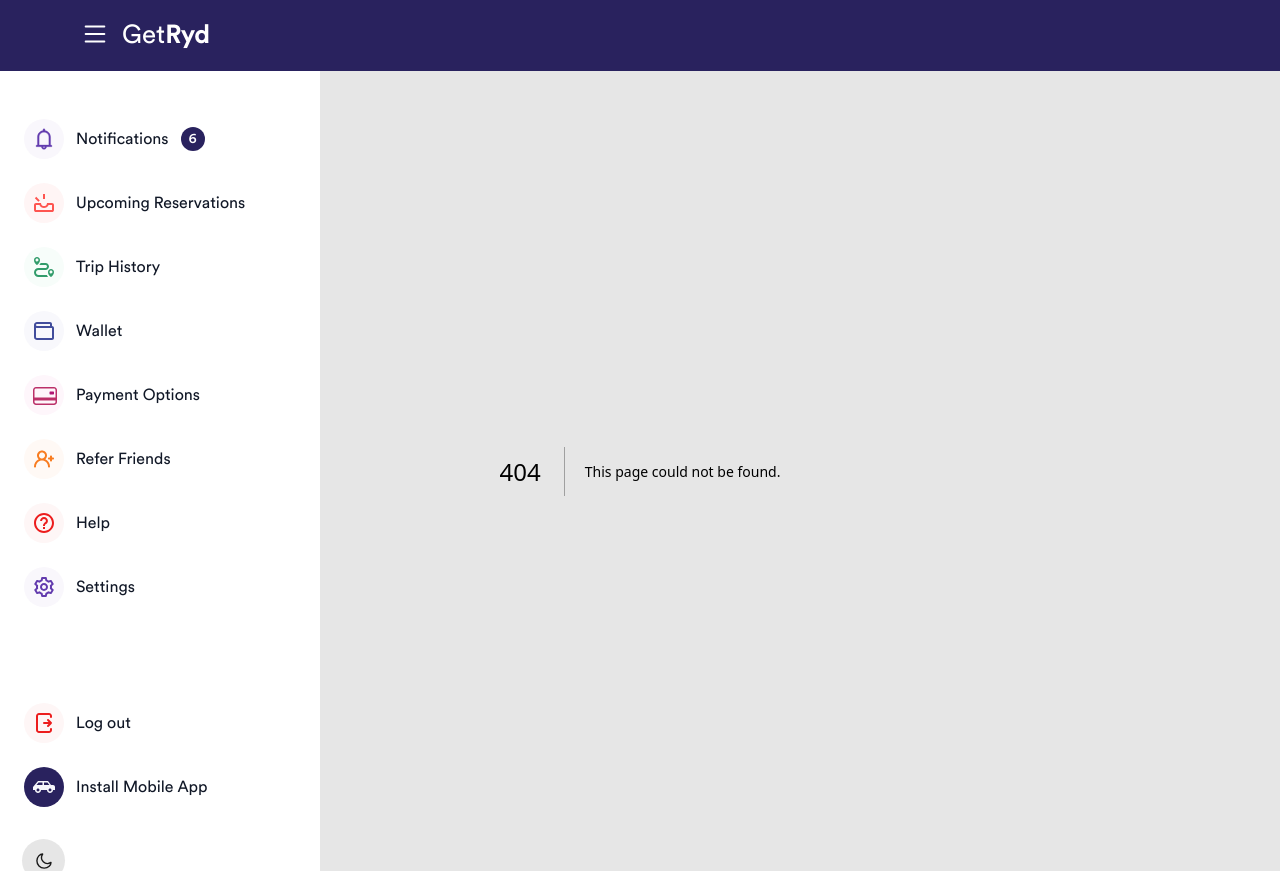
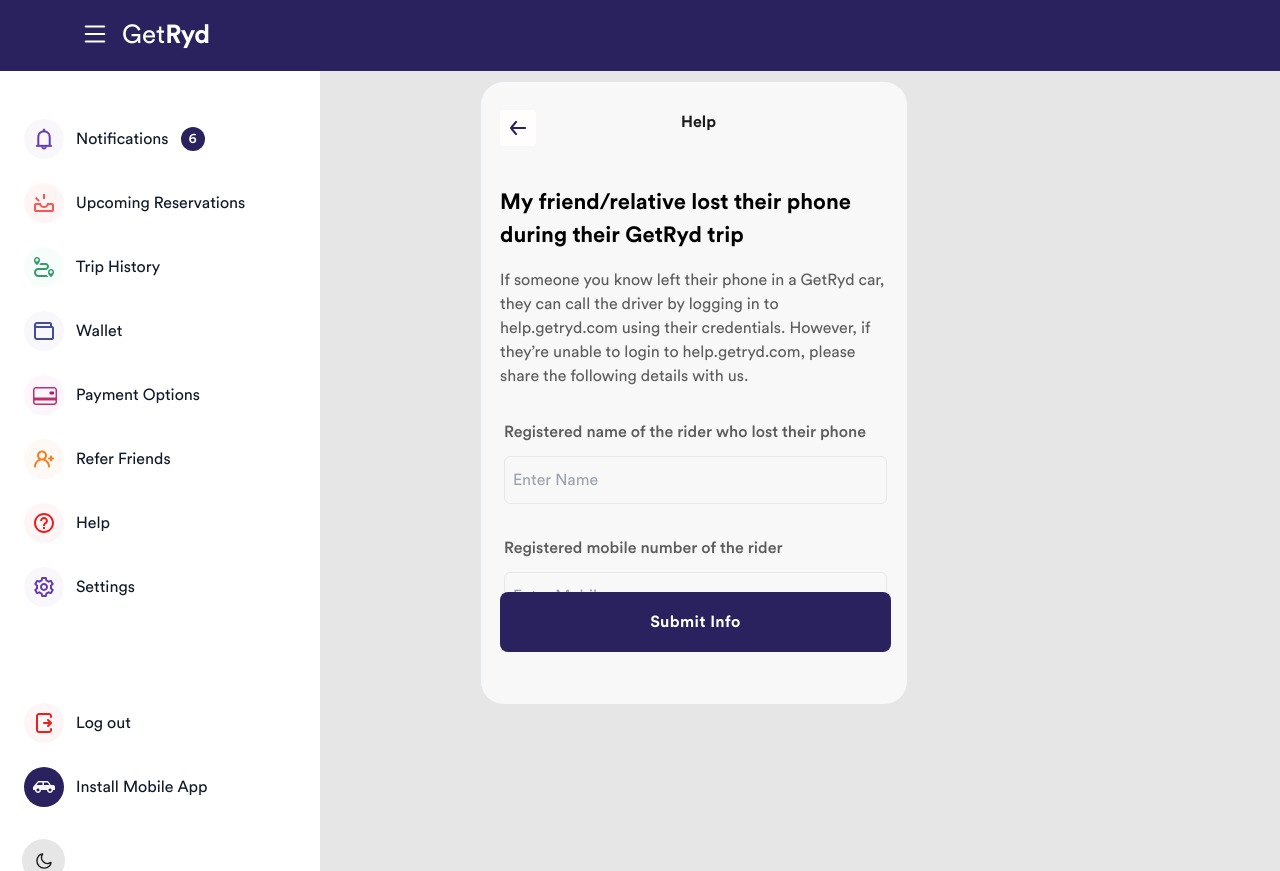
Before and after one commit to shohan-ch/ride-sharing-platform, a Next.js app: page /trip_history/lostItemFormOne in a window 1280 px wide. Before the commit this address had no page. Built offline with nearby package versions, Linux system fonts and the light colour scheme.

Commit message:
Page:added lostItemForm one created

```diff
--- a/src/components/TripHistory/LostItem/LostItemView.jsx
+++ b/src/components/TripHistory/LostItem/LostItemView.jsx
@@ -1,5 +1,6 @@
 import Button from "@/components/Utils/Button/Button";
 import Link from "next/link";
+import Router from "next/router";
 
 export default () => {
   return (
@@ -9,7 +10,7 @@ export default () => {
           <div className="sm:pt-4 sm:text-left lg:pt-0 2xs:px-0 2xs:pt-0 2xs:text-left">
             <div className="scroll_div h-full overflow-y-auto overflow-x-hidden py-2 dark:border-[#2C2C35] md:h-full lg:h-[390px] xl:h-[490px] 2xl:h-[390px] 3xl:h-[700px]">
               <div className="pickup_header mb-10 flex md:pr-[86px] lg:pl-1 lg:pr-[62px] 2xs:mb-3 2xs:pr-4 2xs:pl-1">
-                <Link href="/trip_history/business_list">
+                <Link href="/trip_history/details">
                   <img src="/assets/icons/back.svg" alt="svg_icon" />
                 </Link>
                 <h2 className="mx-auto font-extrabold text-black dark:text-gray-2 2xl:text-22 3xl:text-[24px] 2xs:text-[18px]">
@@ -17,24 +18,23 @@ export default () => {
                 </h2>
               </div>
 
-              <div className="rounded-5 dark:text-white px-5 py-6 mx-4 mx-auto mt-8 rounded-lg">
+              <div className="rounded-5 mx-4 mx-auto mt-8 rounded-lg px-5 py-6 dark:text-white">
                 <p className="text-center font-bold md:text-[20px] lg:text-[22px] 2xs:text-[18px]">
                   What do you need help with?
                 </p>
               </div>
-              <div className="lg:pt-4 mx-auto mb-16 space-y-4">
-                <Button color="gray" className="">
+              <div className="mx-auto mb-16 space-y-4 lg:pt-4">
+                <Button
+                  color="gray"
+                  className="h-[70px]"
+                  handler={() => Router.push("/trip_history/lostItemFormOne")}
+                >
                   My friend/relative lost their phone during their GetRyd trips
                 </Button>
-                {/* <button
-                  onclick="location.href='./find_lost_item_form1.html'"
-                  className="rounded-5 shadow-one dark:shadow-dark group flex w-full items-center justify-center bg-gray-3 py-4 px-6 text-base font-semibold text-black hover:bg-primary-hover hover:text-white dark:bg-dark-2 dark:text-white dark:hover:bg-[#29225E]"
-                >
-                  My friend/relative lost their phone during their GetRyd trips
-                </button> */}
-                <button className="rounded-5 shadow-one dark:shadow-dark group flex w-full items-center justify-center bg-gray-3 py-4 px-6 text-base font-semibold text-black hover:bg-primary-hover hover:text-white dark:bg-dark-2 dark:text-white dark:hover:bg-[#29225E]">
+
+                <Button color="gray" className="h-[70px]">
                   I could not reach my driver about a lost item
-                </button>
+                </Button>
               </div>
             </div>
           </div>
--- /dev/null
+++ b/src/components/TripHistory/LostItemFormOne/LostItemFormOneView.jsx
@@ -0,0 +1,82 @@
+import InputField from "@/components/Forms/InputField";
+import Button from "@/components/Utils/Button/Button";
+import TripHistoryList from "@/components/Utils/List/TripHistoryList";
+import Link from "next/link";
+
+export default () => {
+  return (
+    <>
+      <section className="sec items-center justify-center md:block md:h-full md:w-full lg:flex lg:justify-start lg:pl-[480px] lg:pt-[10px] 2xs:block 2xs:h-full 2xs:w-full">
+        <div className="wrapper relative  border bg-gray-1 pr-4  pl-[19px] pt-5 dark:bg-dark-bg sm:pb-8 sm:dark:border-0 lg:w-[428px] lg:rounded-3xl lg:dark:border 2xs:h-full 2xs:w-auto 2xs:pt-2 2xs:pb-10 2xs:dark:border-0">
+          <div className="sm:pt-4 sm:text-left lg:pt-0 2xs:px-0 2xs:pt-0 2xs:text-left">
+            <div className="scroll_div h-full overflow-y-auto overflow-x-hidden py-2 dark:border-[#2C2C35] md:h-full lg:h-[390px] xl:h-[490px] 2xl:h-[490px] 3xl:h-[750px]">
+              <div className="pickup_header mb-10 flex md:pr-[76px] lg:pr-[30px] 2xs:mb-3 ">
+                <Link href="/trip_history/lost_item">
+                  <img src="/assets/icons/backBgWhite.svg" alt="svg_icon" />
+                </Link>
+                <h2 className="mx-auto font-extrabold text-black dark:text-gray-2 2xl:text-22 3xl:text-[24px] 2xs:text-[18px]">
+                  Help
+                </h2>
+              </div>
+              <div className="rounded-5 mx-auto mt-2 rounded-lg px-0 pb-8 dark:text-white 2xs:mt-2 2xs:pt-0">
+                <p className="font-bold md:text-[20px] lg:text-[22px] 2xs:text-[18px]">
+                  My friend/relative lost their phone during their GetRyd trip
+                </p>
+                <p className="mt-4 text-gray-light dark:text-white">
+                  If someone you know left their phone in a GetRyd car, they can
+                  call the driver by logging in to help.getryd.com using their
+                  credentials. However, if they’re unable to login to
+                  help.getryd.com, please share the following details with us.
+                </p>
+              </div>
+              {/* Form */}
+              <form action="#">
+                <div className="px-1 sm:mb-8 2xs:mb-4">
+                  <InputField
+                    label="Registered name of the rider who lost their phone"
+                    placeholder="Enter Name"
+                    type="text"
+                  />
+                </div>
+                <div className="px-1 sm:mb-8 2xs:mb-4">
+                  <InputField
+                    label="Registered mobile number of the rider"
+                    placeholder="Enter Mobile"
+                    type="text"
+                  />
+                </div>
+                <div className="px-1 sm:mb-8 2xs:mb-4">
+                  <InputField
+                    label="Alternate contact number of the rider"
+                    placeholder="Enter Mobile"
+                    type="text"
+                  />
+                </div>
+                <div className="px-1 sm:mb-8 2xs:mb-4">
+                  <InputField
+                    label="Would you fine sharing the alternate number the driver
+                    partner? If yes, we would share the number with your driver
+                    to co-ordinate the return"
+                    placeholder=""
+                    type="text"
+                  />
+                </div>
+              </form>
+              <div className="m-0">
+                <TripHistoryList isActive={true} />
+              </div>
+              <div className="mx-auto mb-6 space-y-4 lg:pt-4">
+                <Button color="gray" className="h-12 border">
+                  {" "}
+                  Change The Trip
+                </Button>
+              </div>
+            </div>
+
+            <Button color="blue"> Submit Info</Button>
+          </div>
+        </div>
+      </section>
+    </>
+  );
+};
--- a/src/components/TripHistory/TripDetails/TripDetailsView.jsx
+++ b/src/components/TripHistory/TripDetails/TripDetailsView.jsx
@@ -34,7 +34,7 @@ export default () => {
                   Get Help
                 </h1>
 
-                <Link href="#">
+                <Link href="/trip_history/lost_item">
                   <NavigateContainer
                     heding="Find Lost Item"
                     subHeading="We can help you get in touch with your driver"
--- a/src/components/Utils/Button/Button.jsx
+++ b/src/components/Utils/Button/Button.jsx
@@ -1,4 +1,5 @@
 import IconSvg from "@/icons/IconSvg";
+import { useEffect } from "react";
 
 const buttonColor = {
   blue: {
@@ -7,7 +8,7 @@ const buttonColor = {
   },
   gray: {
     style:
-      "text-gray-700 bg-gray-3 group w-full hover:text- dark:bg-dark-2 hover:bg-gray-100 dark:hover:bg-slate-800 focus:bg-blue-50 active:bg-blue-100 h-12 px-6 mt-3 text-black transition duration-300",
+      "text-gray-700 bg-gray-3 group w-full hover:text- dark:bg-dark-2 hover:bg-gray-100 dark:hover:bg-slate-800 focus:bg-blue-50 active:bg-blue-100  px-6 mt-3 text-black transition duration-300",
   },
 };
 
@@ -43,17 +44,21 @@ export default (props) => {
     className,
   } = props;
 
-  buttonColor[color].style = className + " " + buttonColor[color].style;
-  console.log(buttonColor[color].style);
+  useEffect(() => {
+    className
+      ? (buttonColor[color].style = className + " " + buttonColor[color].style)
+      : "";
+  }, []);
+  // console.log(buttonColor[color].style);
   return (
     <>
       <button
         onClick={handler}
         // className={color && buttonColor[color].style}
-        className={color && buttonColor[color].style}
+        className={buttonColor[color].style}
         disabled={disabled}
       >
-        <div className="gap-x-2 dark:text-gray-2 dark:group-hover:text-white sm:text-base  relative flex items-center justify-center w-full mx-auto space-x-4 text-sm font-semibold tracking-wide">
+        <div className="relative mx-auto flex w-full items-center justify-center gap-x-2 space-x-4 text-sm font-semibold tracking-wide dark:text-gray-2 dark:group-hover:text-white sm:text-base">
           {isLoading && loadingSpinnerSvg}
           {isLoading || (
             <>
--- a/src/icons/IconSvg.js
+++ b/src/icons/IconSvg.js
@@ -101,7 +101,7 @@ const icons = {
   ),
   checkMark: (
     <svg
-      className="dark:hidden block"
+      className="block dark:hidden"
       width={20}
       height={21}
       viewBox="0 0 20 21"
@@ -131,7 +131,7 @@ const icons = {
 
   star: (
     <svg
-      className="inline-block ml-1"
+      className="ml-1 inline-block"
       width={18}
       height={18}
       viewBox="0 0 14 12"
@@ -420,7 +420,7 @@ const icons = {
       height={16}
       viewBox="0 0 17 16"
       fill="none"
-      className="dark:fill-white inline"
+      className="inline dark:fill-white"
       xmlns="http://www.w3.org/2000/svg"
     >
       <g clipPath="url(#clip0_4690_4352)">
--- /dev/null
+++ b/src/pages/trip_history/lostItemFormOne.js
@@ -0,0 +1,5 @@
+import LostItemFormOneView from "@/components/TripHistory/LostItemFormOne/LostItemFormOneView";
+
+export default () => {
+  return <LostItemFormOneView />;
+};
```
